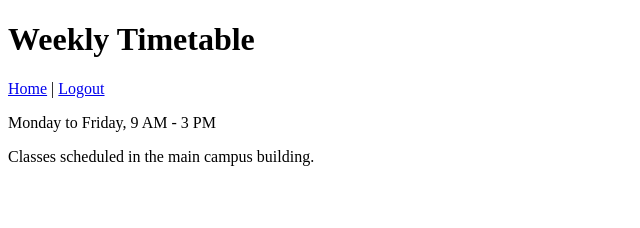
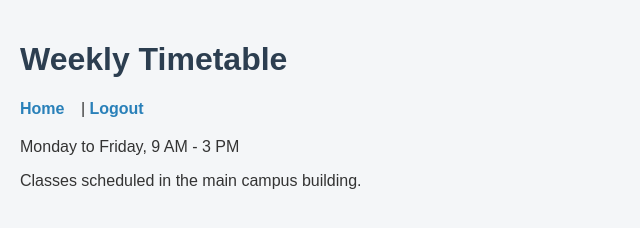
Before and after one commit to Dharmikvaghani/prac-2, a plain HTML site: page timetable.html in a window 1280 px wide. Shown: the whole page, without its empty margins (0-640 px from the left). Drawn offline with Linux system fonts and the light colour scheme.

Commit message:
Update timetable.html

```diff
--- a/timetable.html
+++ b/timetable.html
@@ -1,6 +1,8 @@
 <!DOCTYPE html>
 <html>
-<head><title>Timetable - Student Portal</title></head>
+<head><title>Timetable - Student Portal</title>
+<link rel="stylesheet" href="style.css">
+</head>
 <body>
     <h1>Weekly Timetable</h1>
     <nav><a href="index.html">Home</a> | <a href="login.html">Logout</a></nav>
```
